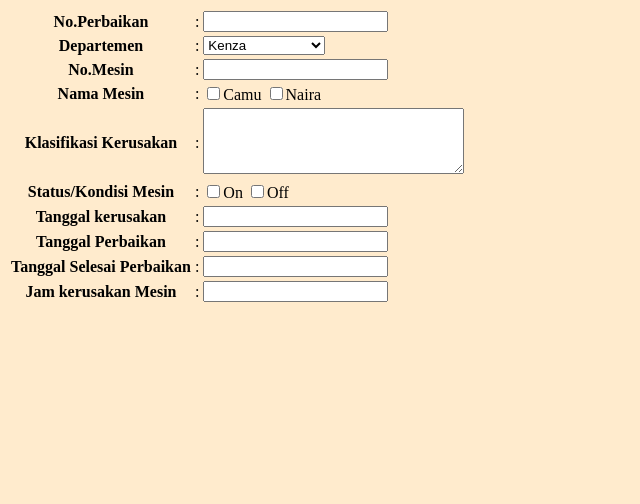
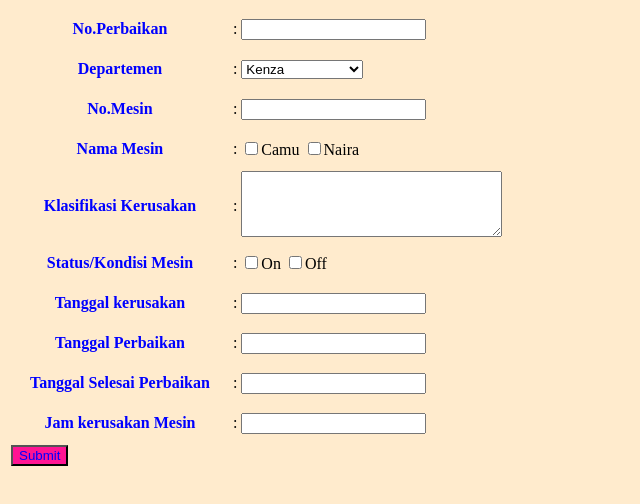
Before and after one commit to kaconk17/materi_belajar, a plain HTML site: page index.html in a window 1280 px wide. Shown: the whole page, without its empty margins (0-640 px from the left). Drawn offline with Linux system fonts and the light colour scheme.

Commit message:
merubah warna tombol submit

```diff
--- a/index.html
+++ b/index.html
@@ -11,13 +11,13 @@
 <body>
     <table class="table-hover text-nowrap" id="tb_kerusakan">
         <thead>
-            <th>No.Perbaikan</th>
+            <th class="text-biru">No.Perbaikan</th>
             <td>:</td>
                 <td><input type="text" name="No.Perbaikan"><br></td>
         </thead>
 
         <thead>
-            <th>Departemen</th>
+            <th class="text-biru">Departemen</th>
             <td>:</td>
                 <td><select name="Departemen">
                     <option value="Kenza">Kenza</option>
@@ -27,54 +27,56 @@
         </thead>
 
         <thead>
-            <th>No.Mesin</th>
+            <th class="text-biru">No.Mesin</th>
             <td>:</td>
                 <td><input type="text"name= No.Mesin/></td>
         </thead>
 
         <thead>
-            <th>Nama Mesin</th>
+            <th class="text-biru">Nama Mesin</th>
             <td>:</td>
                  <td><input type="checkbox" name="Camu"/>Camu</input>
                     <input type="checkbox" name="Naira"/>Naira</input>
         </thead>
 
         <thead>
-            <th>Klasifikasi Kerusakan</th>
+            <th class="text-biru">Klasifikasi Kerusakan</th>
             <td>:</td>
             <td><textarea name="Klasifikasi" cols="30" rows="4"></textarea></td>
         </thead>
 
         <thead>
-            <th>Status/Kondisi Mesin</th>
+            <th class="text-biru">Status/Kondisi Mesin</th>
             <td>:</td>
                  <td><input type="checkbox"name="On"/>On</input>
                     <input type="checkbox"name="Off"/>Off</input>
         </thead>
 
         <thead>
-            <th>Tanggal kerusakan</th>
+            <th class="text-biru">Tanggal kerusakan</th>
             <td>:</td>
                 <td><input type="text"name="Tanggal Kerusakan"/></td>
         </thead>
 
         <thead>
-            <th>Tanggal Perbaikan</th>
+            <th class="text-biru">Tanggal Perbaikan</th>
             <td>:</td>
                 <td><input type="text"name="Tanggal Perbaikan"/></td>
         </thead>
 
         <thead>
-            <th>Tanggal Selesai Perbaikan</th>
+            <th class="text-biru">Tanggal Selesai Perbaikan</th>
             <td>:</td>
               <td><input type="text"name="Tgl Selesai perbaikan"/></td>
         </thead>
 
         <thead>
-            <th>Jam kerusakan Mesin</th>
+            <th class="text-biru">Jam kerusakan Mesin</th>
             <td>:</td>
                 <td><input type="text"name="Jam Kerusakan Mesin"></td>
         </thead>
+
+            <td><input class="tombol" type="Submit" value="Submit"></td>
 
         </thead>
     </table>
```
